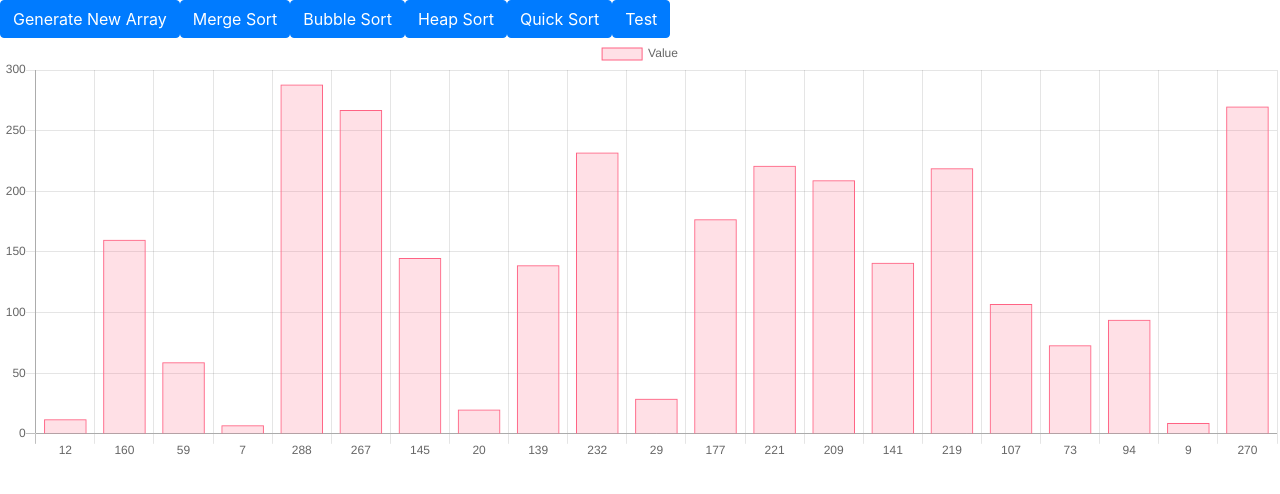
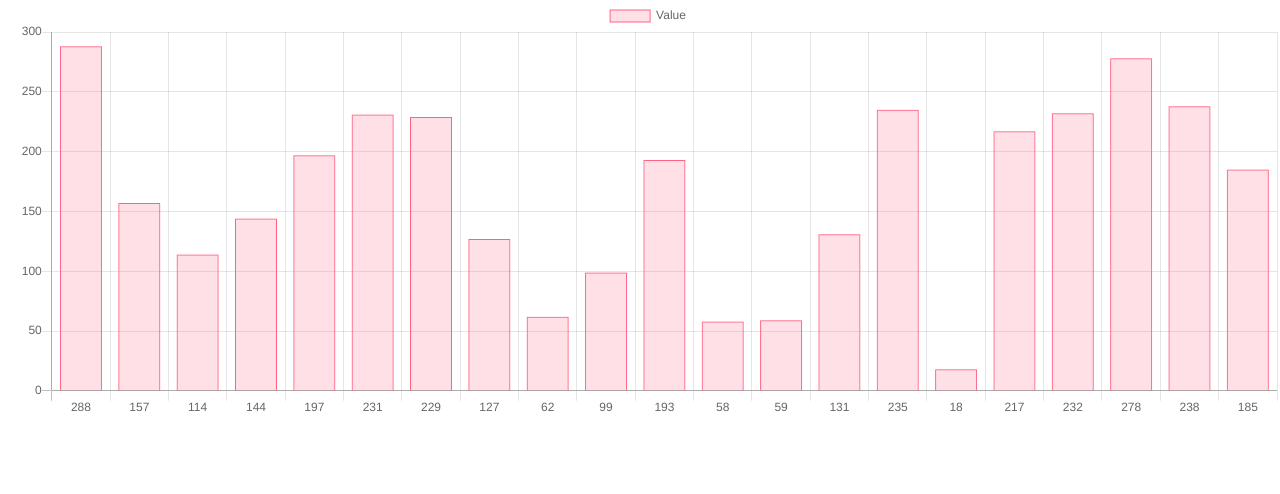
Before and after one commit to melikpehlivanov/AlgorithmVisualizer, a React (Create React App) app in the folder AlgoVisualizer/Web/ClientApp/: page /sortingAlgorithms in a window 1280 px wide. Shown: the top 494 px of the page. Built offline with nearby package versions, Linux system fonts and the light colour scheme.

Commit message:
Implement sorting algorithms Layout and Container

```diff
--- a/AlgoVisualizer/Web/ClientApp/src/App.jsx
+++ b/AlgoVisualizer/Web/ClientApp/src/App.jsx
@@ -3,7 +3,8 @@ import { Switch, Redirect } from 'react-router';
 import { Home } from './components/Home';
 import Grid from './components/Grid/Grid';
 import { GridLayout } from './components/Layouts/GridLayout/GridLayout';
-import SortingVisualizer from './components/SortingAlgorithmsVisualizer/SortingVisualizer';
+import { SortingAlgorithmsLayout } from './components/SortingAlgorithmsVisualizer/Layout';
+import SortingAlgorithmsContainer from './components/SortingAlgorithmsVisualizer/Container';
 
 import AppRoute from './components/AppRoute';
 import NotFound from './components/Error/NotFound';
@@ -19,8 +20,8 @@ const App = () => {
       />
       <AppRoute
         path="/sortingAlgorithms"
-        component={SortingVisualizer}
-        layout={null}
+        component={SortingAlgorithmsContainer}
+        layout={SortingAlgorithmsLayout}
       />
       <AppRoute path="/404" component={NotFound} layout={null} />
       <Redirect to="/404" />
--- /dev/null
+++ b/AlgoVisualizer/Web/ClientApp/src/components/SortingAlgorithmsVisualizer/Container.jsx
@@ -0,0 +1,29 @@
+import React, { useContext, useEffect, Fragment } from 'react';
+import { Bar } from 'react-chartjs-2';
+import { SortingAlgorithmsContext } from '../../store/context/sortingAlgorithmsContext';
+import { initializeChartData } from '../../store/actions/sortingAlgorithms';
+import { Spinner } from 'react-bootstrap';
+
+const SortingAlgorithmsContainer = () => {
+  const { state, dispatch } = useContext(SortingAlgorithmsContext);
+
+  useEffect(() => {
+    dispatch(initializeChartData());
+  }, [dispatch]);
+
+  return (
+    <Fragment>
+      {state.isLoading ? (
+        <div className="text-center">
+          <Spinner animation="border" role="status">
+            <span className="sr-only">Loading...</span>
+          </Spinner>
+        </div>
+      ) : (
+        <Bar data={state.barChart} height="100%" />
+      )}
+    </Fragment>
+  );
+};
+
+export default SortingAlgorithmsContainer;
--- /dev/null
+++ b/AlgoVisualizer/Web/ClientApp/src/components/SortingAlgorithmsVisualizer/Layout.jsx
@@ -0,0 +1,19 @@
+import React, { Fragment } from 'react';
+import { SortingAlgorithmsProvider } from '../../store/context/sortingAlgorithmsContext';
+import { ErrorProvider } from '../../store/context/errorContext';
+import Error from '../Error';
+// import NavBar from './NavBar';
+
+export const SortingAlgorithmsLayout = props => {
+  return (
+    <SortingAlgorithmsProvider>
+      <ErrorProvider>
+        <Fragment>
+          {/* <NavBar /> */}
+          <Error />
+          <div className="main-grid">{props.children}</div>
+        </Fragment>
+      </ErrorProvider>
+    </SortingAlgorithmsProvider>
+  );
+};
--- a/AlgoVisualizer/Web/ClientApp/src/components/SortingAlgorithmsVisualizer/SortingVisualizer.jsx
+++ /dev/null
@@ -1,90 +0,0 @@
-import React, { useState, useEffect, Fragment } from 'react';
-import { Button } from 'react-bootstrap';
-import { Bar } from 'react-chartjs-2';
-
-const arraySize = 20;
-const randomMultiplyingFactor = 300;
-
-const SortingVisualizer = () => {
-  const [data, setData] = useState({
-    labels: [],
-    datasets: [
-      {
-        label: 'Value',
-        backgroundColor: 'rgba(255,99,132,0.2)',
-        borderColor: 'rgba(255,99,132,1)',
-        borderWidth: 1,
-        hoverBackgroundColor: 'rgba(255,99,132,0.4)',
-        hoverBorderColor: 'rgba(255,99,132,1)',
-        data: []
-      }
-    ]
-  });
-
-  useEffect(() => {
-    initializeData(data);
-  }, []);
-
-  const initializeData = () => {
-    const dataSet = data.datasets[0];
-    for (let i = 0; i <= arraySize; i++) {
-      const number = Math.floor(Math.random() * randomMultiplyingFactor);
-      data.labels.push(number);
-      dataSet.data.push(number);
-    }
-
-    setData({ ...data, labels: data.labels, datasets: data.datasets });
-  };
-
-  const swapElements = () => {
-    // Swapping is hard coded for now
-    let dataCopy = data;
-    let temp = dataCopy.labels[1];
-    let dataSet = dataCopy.datasets[0];
-
-    dataCopy.labels[1] = dataCopy.labels[3];
-    dataSet.data[1] = dataCopy.labels[3];
-
-    dataCopy.labels[3] = temp;
-    dataSet.data[3] = temp;
-
-    setData(
-      Object.assign({}, data, {
-        data: dataCopy
-      })
-    );
-  };
-
-  const generateNewArray = () => {
-    const dataSet = data.datasets[0];
-    for (let i = 0; i <= arraySize; i++) {
-      const number = Math.floor(Math.random() * randomMultiplyingFactor);
-      data.labels[i] = number;
-      dataSet.data[i] = number;
-    }
-
-    setData(
-      Object.assign({}, data, {
-        data: data
-      })
-    );
-  };
-
-  return (
-    <Fragment>
-      <div>
-        <Button onClick={() => generateNewArray()}>Generate New Array</Button>
-        <Button>Merge Sort</Button>
-        <Button>Bubble Sort</Button>
-        <Button>Heap Sort</Button>
-        <Button>Quick Sort</Button>
-        <Button onClick={() => swapElements()}>Test</Button>
-      </div>
-      <div>
-        <Bar data={data} height="100%" />
-      </div>
-    </Fragment>
-  );
-};
-
-export default SortingVisualizer;
```
